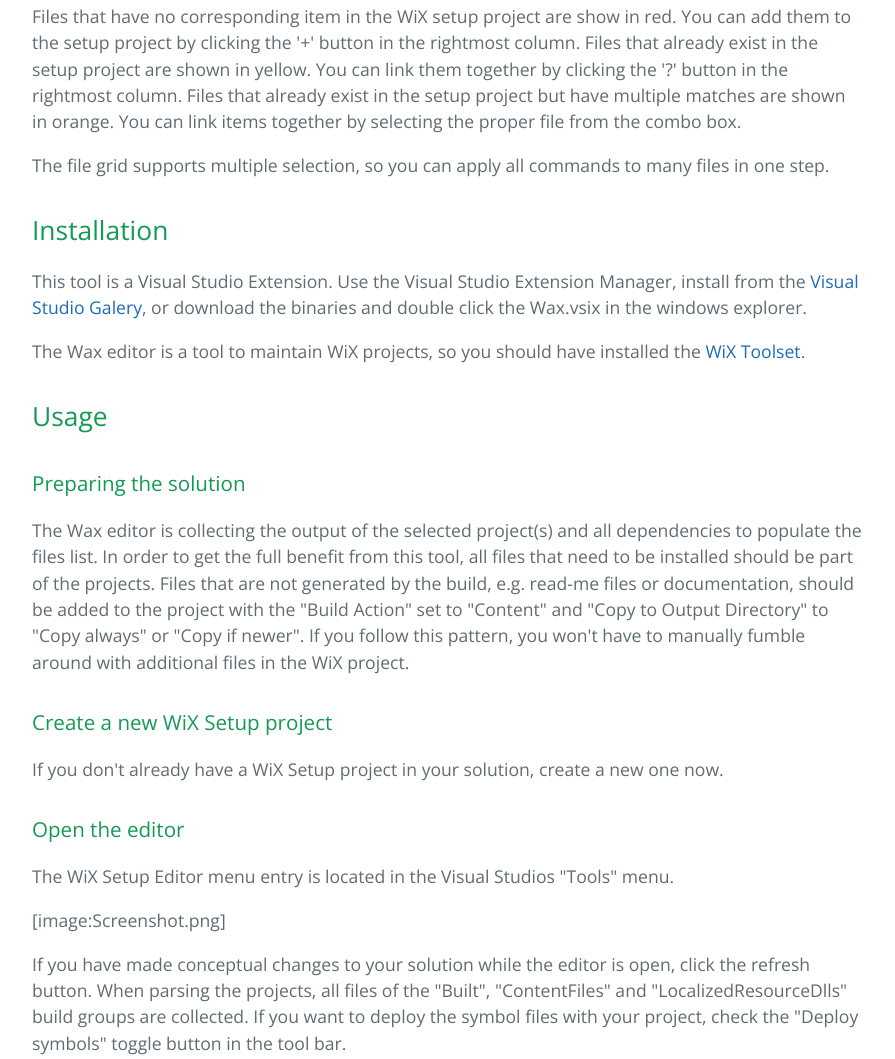
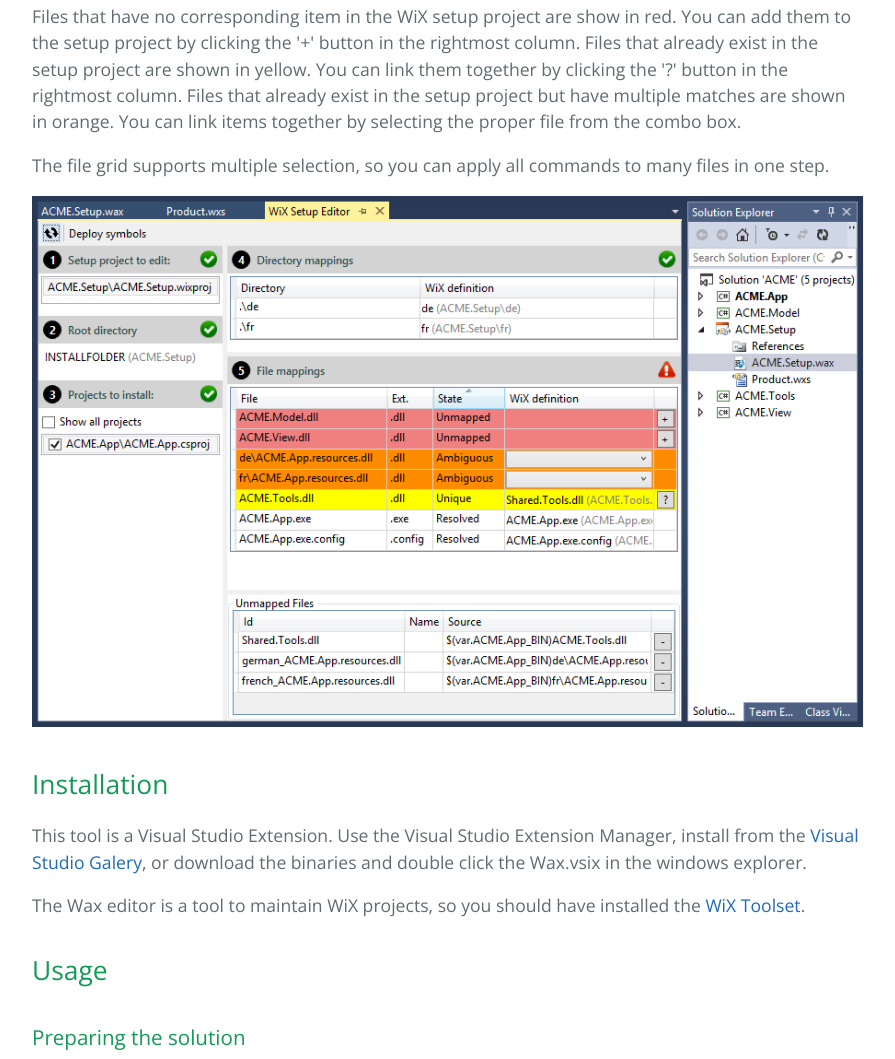
Before and after one commit to tom-englert/Wax, a plain HTML site: page index.html in a window 1280 px wide. Shown: the part 790-1849 px from the top of the page, without its empty margins (192-1087 px from the left). Drawn offline with nearby package versions, Linux system fonts and the light colour scheme.

```diff
--- a/index.html
+++ b/index.html
@@ -38,6 +38,8 @@ Files that already exist in the setup project but have multiple matches are show
 
 <p>The file grid supports multiple selection, so you can apply all commands to many files in one step.</p>
 
+<p><img src="Screenshot.png" alt="Wax main screen"></p>
+
 <h2>
 <a id="installation" class="anchor" href="#installation" aria-hidden="true"><span aria-hidden="true" class="octicon octicon-link"></span></a>Installation</h2>
 
@@ -66,7 +68,7 @@ If you follow this pattern, you won't have to manually fumble around with additi
 
 <p>The WiX Setup Editor menu entry is located in the Visual Studios "Tools" menu. </p>
 
-<p>[image:Screenshot.png]</p>
+<p><img src="Screenshot.png" alt="Wax main screen"></p>
 
 <p>If you have made conceptual changes to your solution while the editor is open, click the refresh button.
 When parsing the projects, all files of the "Built", "ContentFiles" and "LocalizedResourceDlls" build groups are collected. If you want to deploy the symbol files with your project, check the "Deploy symbols" toggle button in the tool bar.</p>
```
Also changed, not shown: params.json (+1 -1 lines).
